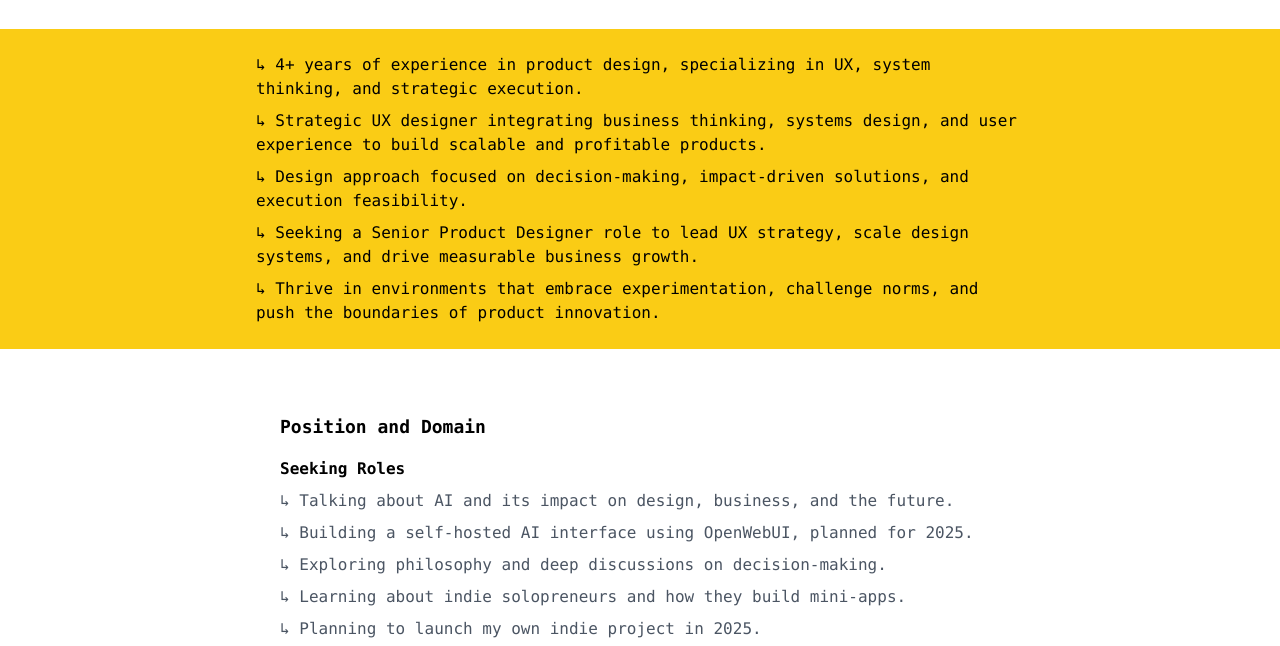
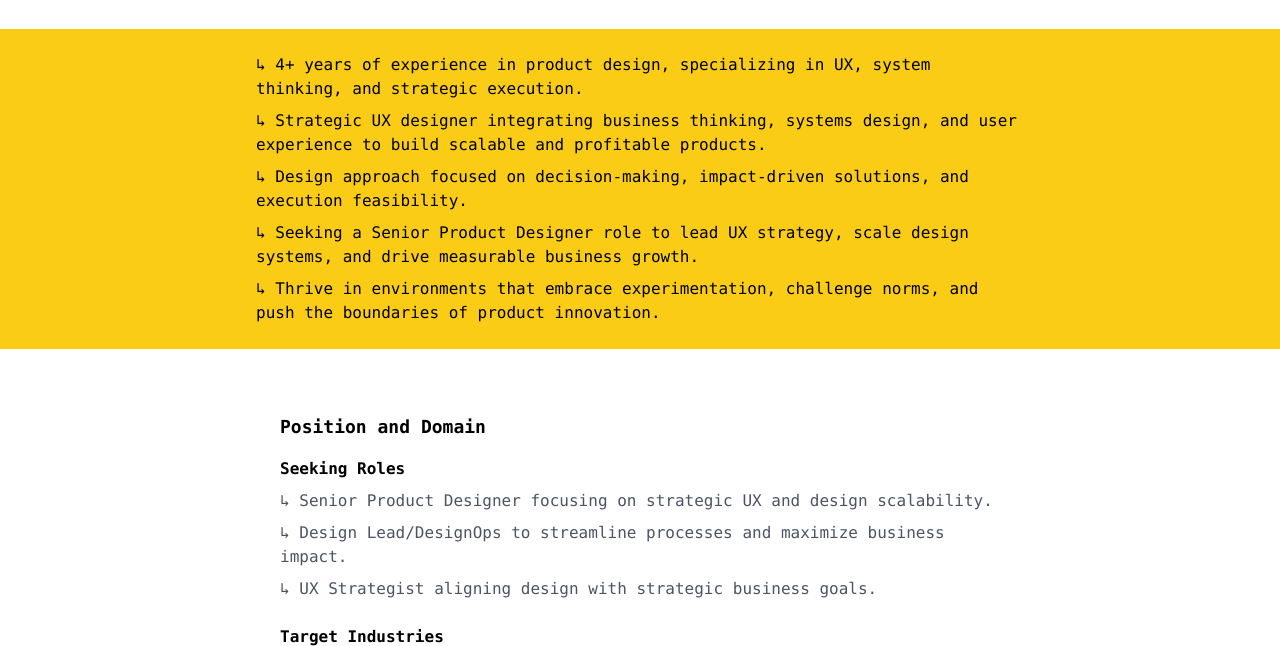
Before and after one commit to khanggtrann/khang-portfolio, a plain HTML site: page index.html in a window 1280 px wide. Shown: the part 135-781 px from the top of the page. Drawn offline with nearby package versions, Linux system fonts and the light colour scheme.

Commit message:
update seeking roles

```diff
--- a/index.html
+++ b/index.html
@@ -31,13 +31,9 @@
                 <h2 class="text-lg font-semibold font-mono mb-4">Position and Domain</h2>
                 <h3 class="text-md font-semibold mb-2">Seeking Roles</h3>
                 <ul class="pl-0 text-gray-600 space-y-2">
-                    <li>↳ Talking about <strong>AI</strong> and its impact on design, business, and the future.</li>
-                    <li>↳ Building a <strong>self-hosted AI interface</strong> using OpenWebUI, planned for 2025.</li>
-                    <li>↳ Exploring <strong>philosophy</strong> and deep discussions on decision-making.</li>
-                    <li>↳ Learning about <strong>indie solopreneurs</strong> and how they build mini-apps.</li>
-                    <li>↳ Planning to launch my own <strong>indie project</strong> in 2025.</li>
-                    <li>↳ Enjoying <strong>detective novels</strong>, especially the works of <strong>Agatha Christie</strong>.</li>
-                    <li>↳ Watching <strong>movies</strong> with deep narratives and psychological depth.</li>
+                    <li>↳ Senior Product Designer focusing on strategic UX and design scalability.</li>
+                    <li>↳ Design Lead/DesignOps to streamline processes and maximize business impact.</li>
+                    <li>↳ UX Strategist aligning design with strategic business goals.</li>
                 </ul>
 
                 <h3 class="text-md font-semibold mb-2 mt-6">Target Industries</h3>
```
